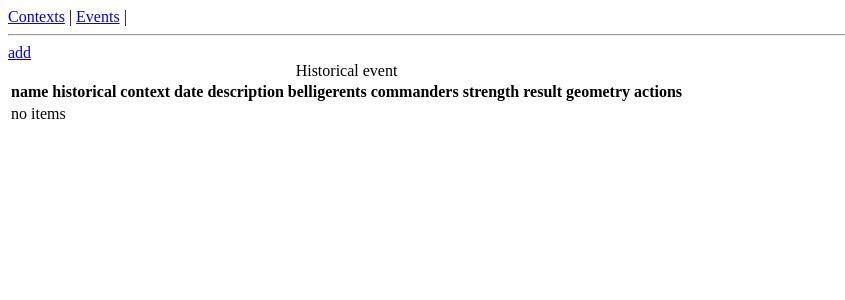
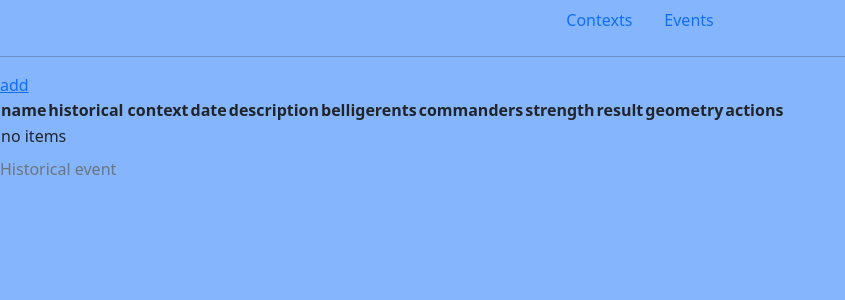
Before and after one commit to Berezo/hismapDjango, a Django app: page /hismapapp/hisevent/list/ in a window 1280 px wide. Shown: the top 300 px of the page, without its empty margins (0-845 px from the left). Run offline with Django 4.2, Linux system fonts and the light colour scheme; data that the repository does not hold is empty.

Commit message:
Historical context field description

```diff
--- a/hismapapp/models.py
+++ b/hismapapp/models.py
@@ -8,6 +8,7 @@
     name = models.CharField(blank=True, null=True, max_length=80)
     period_start = models.CharField(blank=True, null=True, max_length=80)
     period_end = models.CharField(blank=True, null=True, max_length=80)
+    description = models.CharField(blank=True, null=True, max_length=254)
 
     def __str__(self):
         return f'{self.name}'
--- a/hismapproject/templates/base.html
+++ b/hismapproject/templates/base.html
@@ -3,10 +3,16 @@
   <head>
     <title>{% block meta_title %}History map app app{% endblock %}</title>
     <meta http-equiv="Content-Type" content="text/html; charset=utf-8">
+
+    <!-- Bootstrap  v5.2.2 -->
+    <link href="https://cdn.jsdelivr.net/npm/bootstrap@5.2.2/dist/css/bootstrap.min.css" rel="stylesheet" integrity="sha384-Zenh87qX5JnK2Jl0vWa8Ck2rdkQ2Bzep5IDxbcnCeuOxjzrPF/et3URy9Bv1WTRi" crossorigin="anonymous">
+    <script src="https://cdn.jsdelivr.net/npm/bootstrap@5.2.2/dist/js/bootstrap.bundle.min.js" integrity="sha384-OERcA2EqjJCMA+/3y+gxIOqMEjwtxJY7qPCqsdltbNJuaOe923+mo//f6V8Qbsw3" crossorigin="anonymous"></script>
   </head>
-  <body>
-	<a href="{% url 'hismapapp:hiscontext-list' %}">Contexts</a> |
-	<a href="{% url 'hismapapp:hisevent-list' %}">Events</a> |
+  <body class="bg-primary bg-opacity-50">
+    <nav class="nav justify-content-center">
+	  <a class="nav-link" href="{% url 'hismapapp:hiscontext-list' %}">Contexts</a>
+	  <a class="nav-link" href="{% url 'hismapapp:hisevent-list' %}">Events</a>
+    </nav>
 	<hr>
     {% block content %}{% endblock %}
   </body>
```
Also changed, not shown: hismapapp/migrations/0002_historicalcontext_description.py (added).
